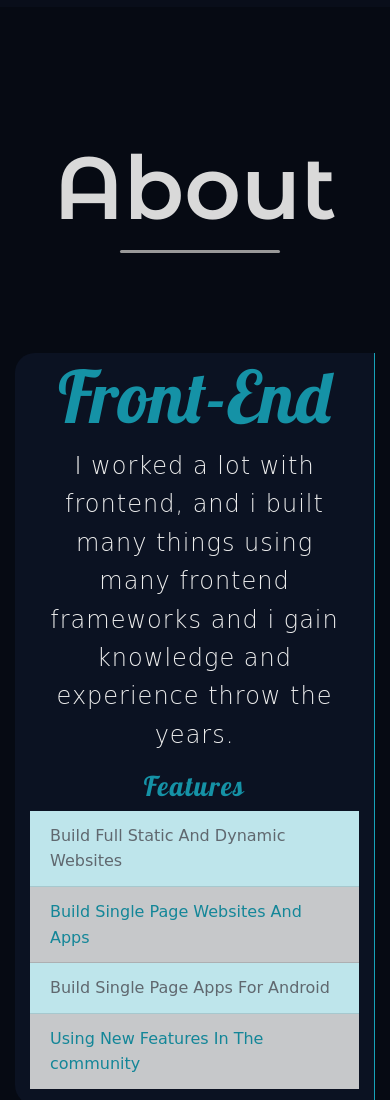
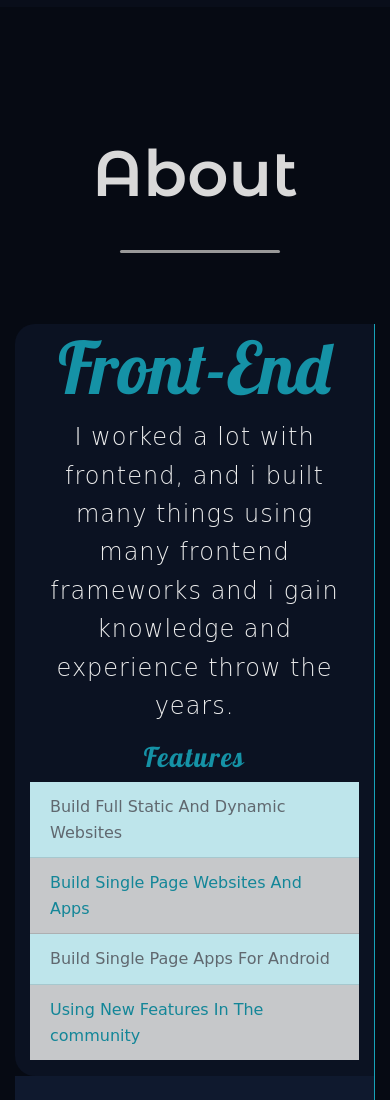
Before and after one commit to AhmedHabony/portfolio, a website: page index.html in a window 390 px wide. Shown: the part 900-2000 px from the top of the page. Drawn offline with nearby package versions, Linux system fonts and the light colour scheme; a web font is replaced by a local one.

Commit message:
changed css file

```diff
--- a/scss/_base.scss
+++ b/scss/_base.scss
@@ -99,7 +99,7 @@ span::-moz-selection{
   background: #14213d;
 }
 span::selection{
-  //background: #14213d;
+  background: #14213d;
 }
 
 section{
--- a/scss/_mediaquires.scss
+++ b/scss/_mediaquires.scss
@@ -40,6 +40,16 @@
   }
 }
 @media (max-width: 500px) {
+  .sections-name {
+    font-size: 4rem !important;
+  }
+  .row{
+    max-width: 100vw !important;
+  }
+  body {
+    max-width: 100vw !important;
+  }
+
   .text{
     font-size: 7rem !important;
   }
```
Also changed, not shown: css/style.css, 1 other file.
